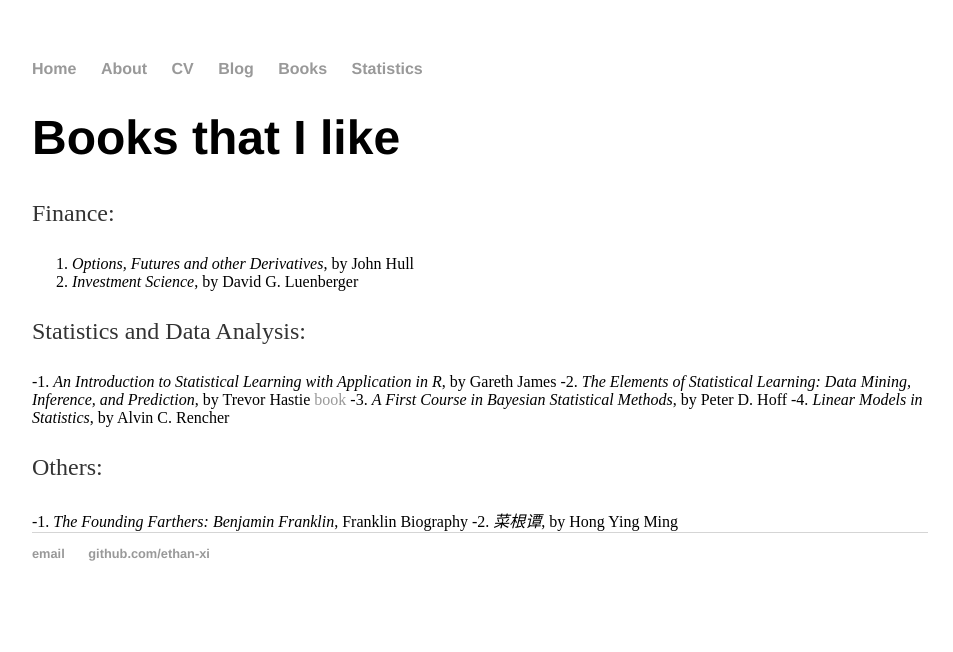
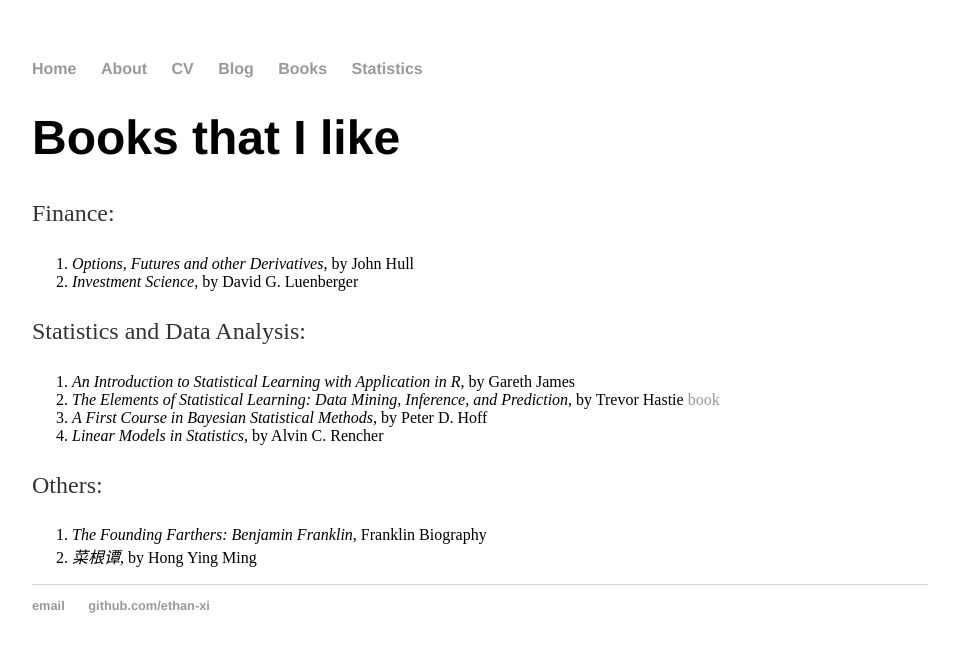
Before and after one commit to Ethan-Xi/Ethan-Xi.github.io, a Jekyll site: the page built from books/index.html, in a window 1280 px wide. Shown: the top 652 px of the page, without its empty margins (160-1113 px from the left). Built offline with Jekyll 4.4.1, drawn with Linux system fonts in a browser that asks for light colours.

Commit message:
Update index.html

```diff
--- a/books/index.html
+++ b/books/index.html
@@ -4,18 +4,23 @@ title: Books
 ---
 <div class="blurb">
 <h1>Books that I like</h1>
-<p>Finance: </p>
+<p>Finance:
 <ol>
 <li><em>Options, Futures and other Derivatives</em>, by John Hull</li>
 <li><em>Investment Science</em>, by David G. Luenberger</li>
+</ol></p>
+
+<p>Statistics and Data Analysis: </p>
+<ol>
+<li><em>An Introduction to Statistical Learning with Application in R</em>, by Gareth James</li>
+<li><em>The Elements of Statistical Learning: Data Mining, Inference, and Prediction</em>, by Trevor Hastie<a href="https://web.stanford.edu/~hastie/ElemStatLearn/"> book</a></li>
+<li><em>A First Course in Bayesian Statistical Methods</em>, by Peter D. Hoff</li>
+<li><em>Linear Models in Statistics</em>, by Alvin C. Rencher</li>
 </ol>
 
-<p>Statistics and Data Analysis: </p>
--1. <em>An Introduction to Statistical Learning with Application in R</em>, by Gareth James
--2. <em>The Elements of Statistical Learning: Data Mining, Inference, and Prediction</em>, by Trevor Hastie<a href="https://web.stanford.edu/~hastie/ElemStatLearn/"> book</a>
--3. <em>A First Course in Bayesian Statistical Methods</em>, by Peter D. Hoff
--4. <em>Linear Models in Statistics</em>, by Alvin C. Rencher
 <p>Others:</p>
--1. <em>The Founding Farthers: Benjamin Franklin</em>, Franklin Biography
--2. <em>菜根谭</em>, by Hong Ying Ming
+<ol>
+<li><em>The Founding Farthers: Benjamin Franklin</em>, Franklin Biography</li>
+<li><em>菜根谭</em>, by Hong Ying Ming</li>
+</ol>
 </div><!-- /.blurb -->
```
